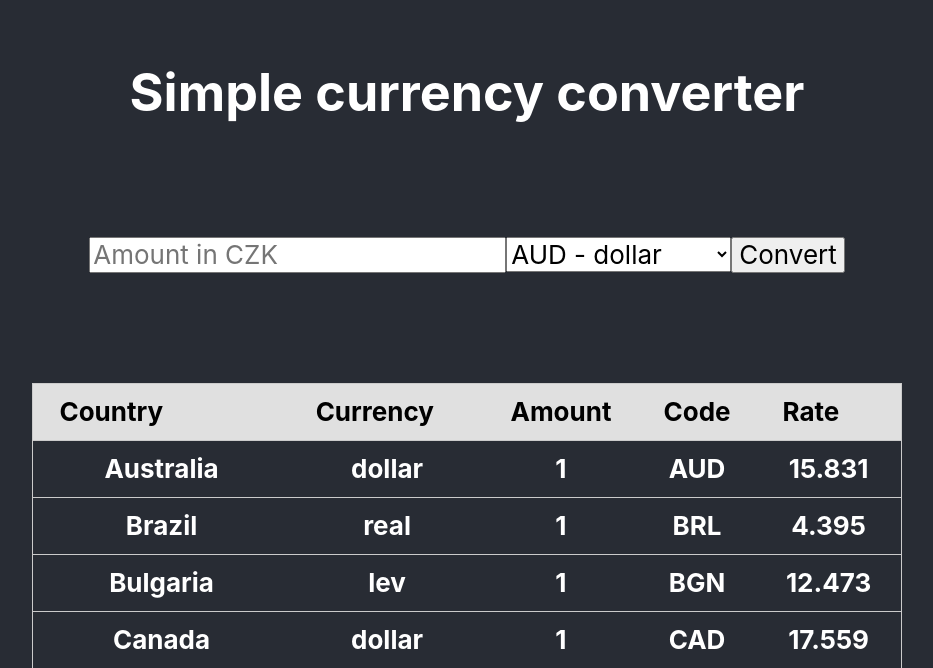
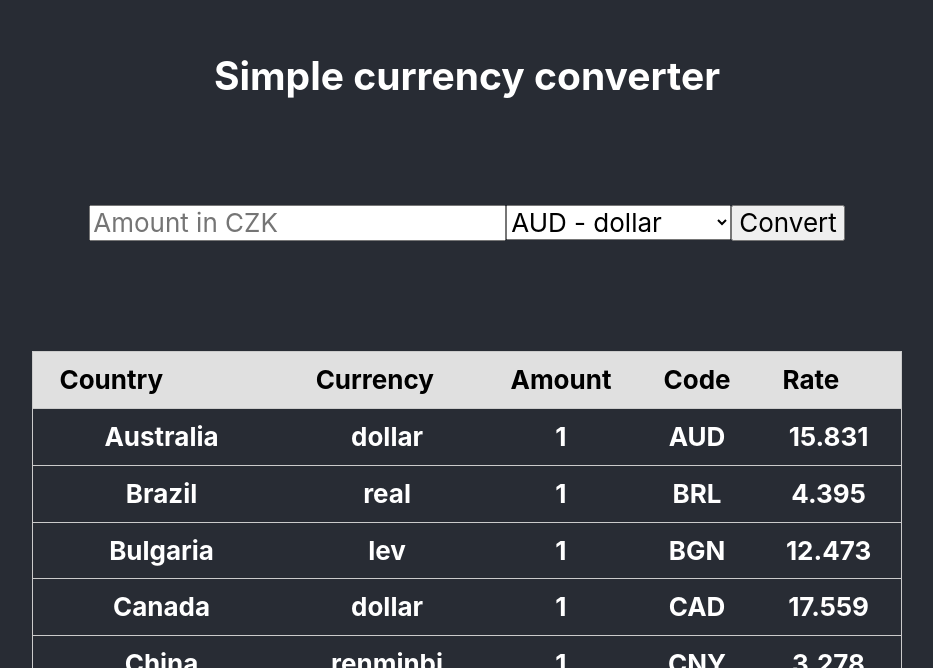
Before and after one commit to vlasy/currency-converter, a React (Create React App) app: page / in a window 1280 px wide. Shown: the part 132-800 px from the top of the page, without its empty margins (173-1106 px from the left). Built offline with nearby package versions, Linux system fonts and the light colour scheme.

Commit message:
➕ Use styled components

```diff
--- a/package.json
+++ b/package.json
@@ -15,6 +15,7 @@
     "react": "^18.2.0",
     "react-dom": "^18.2.0",
     "react-scripts": "5.0.1",
+    "styled-components": "^5.3.6",
     "typescript": "^4.9.3",
     "web-vitals": "^2.1.4"
   },
@@ -41,5 +42,8 @@
       "last 1 firefox version",
       "last 1 safari version"
     ]
+  },
+  "devDependencies": {
+    "@types/styled-components": "^5.1.26"
   }
 }
--- a/src/App.tsx
+++ b/src/App.tsx
@@ -1,11 +1,15 @@
-import React from 'react';
 import { QueryClient, QueryClientProvider, useQuery } from '@tanstack/react-query';
+import styled from 'styled-components';
 import './App.css';
 import CurrencyConverter from './components/CurrencyConverter';
 import ExchangeRates from './components/ExchangeRates';
 import { getExchangeRates } from './services/CNBService';
 
 const queryClient = new QueryClient();
+
+const Title = styled.h1`
+    font-size: 1.5em;
+`;
 
 function App() {
     return (
@@ -23,6 +27,7 @@ function Main() {
     const { isLoading, isError, data, error } = useQuery({
         queryKey: ['rates'],
         queryFn: getExchangeRates,
+        refetchOnWindowFocus: false,
     });
 
     if (isLoading) {
@@ -35,7 +40,7 @@ function Main() {
 
     return (
         <div className="content">
-            <h1>Simple currency converter</h1>
+            <Title>Simple currency converter</Title>
             <CurrencyConverter rates={data} />
             <ExchangeRates rates={data} />
         </div>
```
Also changed, not shown: 1 other file (tests, documents, lock files or other folders).
